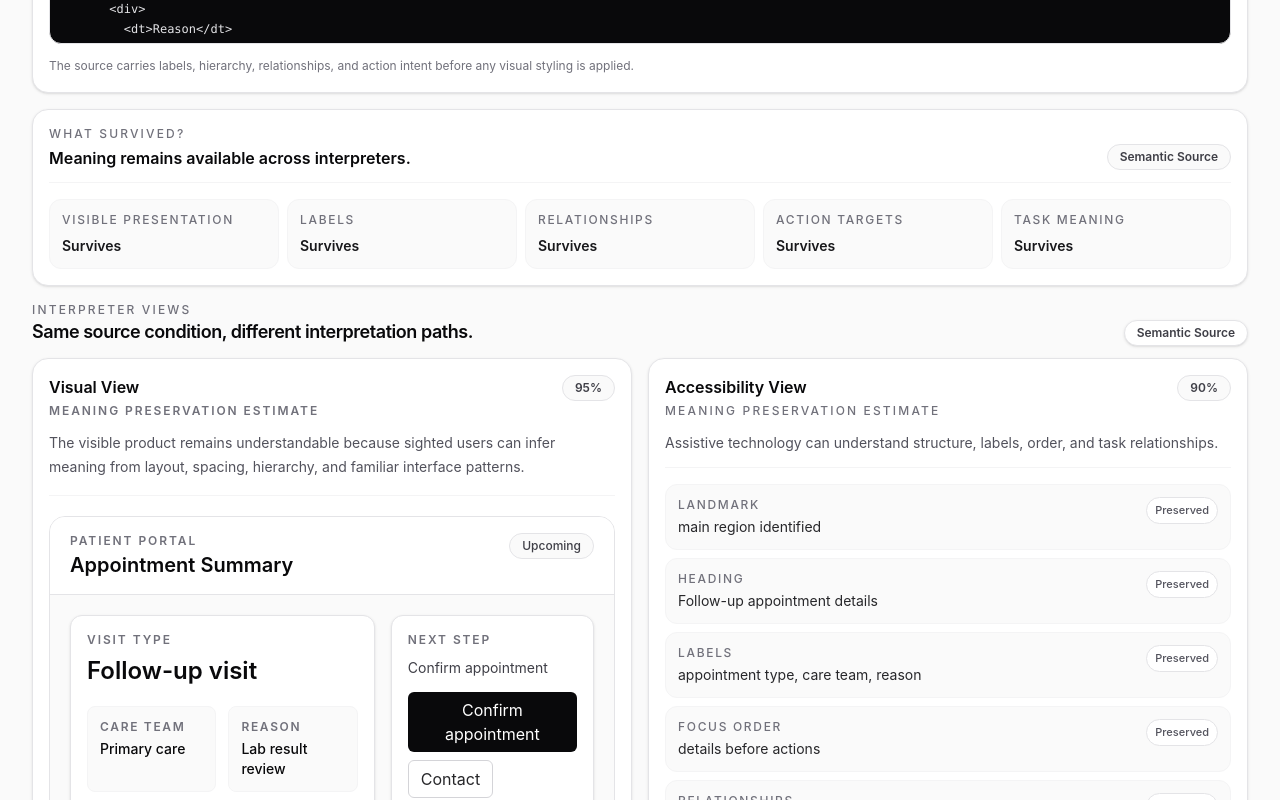
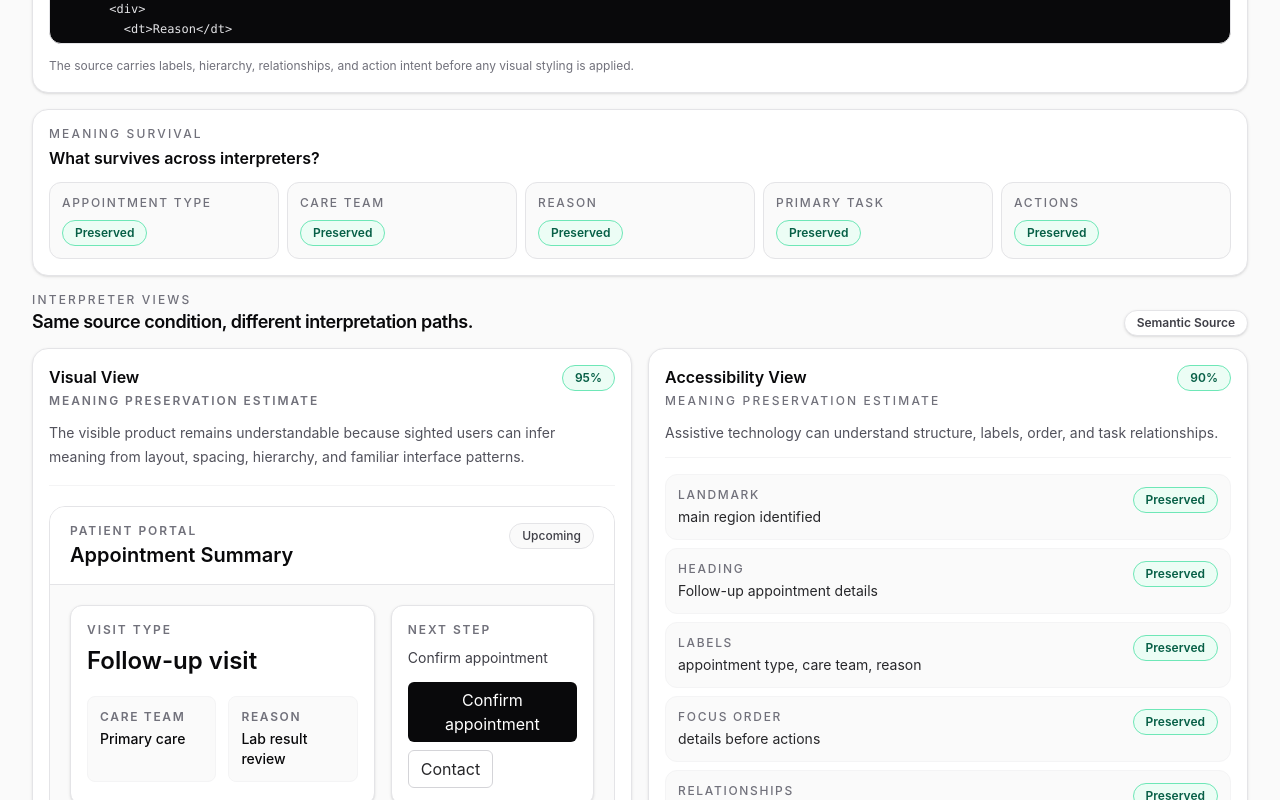
Before and after one commit to j-hargrove/headless-accessibility-demo, a Next.js app: page / in a window 1280 px wide. Shown: the part 860-1660 px from the top of the page. Built offline with nearby package versions, Linux system fonts and the light colour scheme.

Commit message:
Apply red yellow green meaning signal colors

```diff
--- /dev/null
+++ b/app/components/ColorSignalNormalizer.tsx
@@ -0,0 +1,134 @@
+"use client";
+
+import { useEffect } from "react";
+
+type Tone = "strong" | "mixed" | "weak" | "neutral";
+
+function getScoreTone(score: number): Tone {
+  if (score >= 85) return "strong";
+  if (score >= 60) return "mixed";
+  return "weak";
+}
+
+function getStatusTone(text: string): Tone {
+  const value = text.trim().toLowerCase();
+
+  const strongStatuses = [
+    "preserved",
+    "high confidence",
+    "identified",
+    "actionable",
+    "mapped",
+    "clear",
+    "encoded",
+    "available",
+    "understood",
+    "strong",
+    "high",
+  ];
+
+  const mixedStatuses = [
+    "limited",
+    "partial",
+    "mixed",
+    "inferred",
+    "ambiguous",
+    "degraded",
+    "moderate",
+  ];
+
+  const weakStatuses = [
+    "weak",
+    "unclear",
+    "missing",
+    "lost",
+    "low",
+    "absent",
+    "not available",
+    "not mapped",
+  ];
+
+  if (strongStatuses.includes(value)) return "strong";
+  if (mixedStatuses.includes(value)) return "mixed";
+  if (weakStatuses.includes(value)) return "weak";
+
+  return "neutral";
+}
+
+function getToneStyles(tone: Tone): Partial<CSSStyleDeclaration> {
+  if (tone === "strong") {
+    return {
+      borderColor: "rgb(110 231 183)",
+      backgroundColor: "rgb(236 253 245)",
+      color: "rgb(6 95 70)",
+    };
+  }
+
+  if (tone === "mixed") {
+    return {
+      borderColor: "rgb(252 211 77)",
+      backgroundColor: "rgb(255 251 235)",
+      color: "rgb(146 64 14)",
+    };
+  }
+
+  if (tone === "weak") {
+    return {
+      borderColor: "rgb(253 164 175)",
+      backgroundColor: "rgb(255 241 242)",
+      color: "rgb(159 18 57)",
+    };
+  }
+
+  return {
+    borderColor: "rgb(212 212 216)",
+    backgroundColor: "rgb(250 250 250)",
+    color: "rgb(63 63 70)",
+  };
+}
+
+function applySignalStyle(element: HTMLElement, tone: Tone) {
+  const styles = getToneStyles(tone);
+
+  element.style.display = "inline-flex";
+  element.style.alignItems = "center";
+  element.style.flexShrink = "0";
+  element.style.borderRadius = "9999px";
+  element.style.borderWidth = "1px";
+  element.style.borderStyle = "solid";
+  element.style.padding = "0.25rem 0.75rem";
+  element.style.fontSize = "0.75rem";
+  element.style.lineHeight = "1rem";
+  element.style.fontWeight = "600";
+
+  element.style.borderColor = styles.borderColor ?? "";
+  element.style.backgroundColor = styles.backgroundColor ?? "";
+  element.style.color = styles.color ?? "";
+}
+
+export default function ColorSignalNormalizer() {
+  useEffect(() => {
+    const candidates = Array.from(
+      document.querySelectorAll<HTMLElement>("span, div")
+    );
+
+    candidates.forEach((element) => {
+      const text = element.textContent?.trim() ?? "";
+
+      if (!text) return;
+
+      const isScore = /^\d{1,3}%$/.test(text);
+      const statusTone = getStatusTone(text);
+
+      if (!isScore && statusTone === "neutral") return;
+
+      const tone = isScore
+        ? getScoreTone(Number.parseInt(text.replace("%", ""), 10))
+        : statusTone;
+
+      applySignalStyle(element, tone);
+    });
+  }, []);
+
+  return null;
+}
--- a/app/components/FidelityScoreBadge.tsx
+++ b/app/components/FidelityScoreBadge.tsx
@@ -1,11 +1,9 @@
 import { type MeaningSource } from "@/app/data/meaningModel";
-
-type FidelityTone = "strong" | "mixed" | "weak";
+import ScorePill from "./ScorePill";
 
 type FidelityScoreBadgeProps = {
   interpreter: string;
   model: MeaningSource;
-  meaningMode?: string;
 };
 
 function getMeaningPreservationScore(
@@ -22,29 +20,11 @@ function getMeaningPreservationScore(
   return score;
 }
 
-function getMeaningPreservationTone(score: number): FidelityTone {
-  if (score >= 85) {
-    return "strong";
-  }
-
-  if (score >= 60) {
-    return "mixed";
-  }
-
-  return "weak";
-}
-
 export default function FidelityScoreBadge({
   interpreter,
   model,
 }: FidelityScoreBadgeProps) {
   const score = getMeaningPreservationScore(interpreter, model);
-  const tone = getMeaningPreservationTone(score);
 
-  return (
-    <div className={`fidelity-score-badge ${tone}`}>
-      <span className="fidelity-score-label">Meaning Preservation</span>
-      <strong className="fidelity-score-value">{score}%</strong>
-    </div>
-  );
+  return <ScorePill score={score} label={`${interpreter} meaning preservation`} />;
 }
--- /dev/null
+++ b/app/components/ScorePill.tsx
@@ -0,0 +1,19 @@
+import { getScoreClasses } from "./statusColors";
+
+type ScorePillProps = {
+  score: number;
+  label?: string;
+};
+
+export default function ScorePill({ score, label }: ScorePillProps) {
+  return (
+    <span
+      className={`inline-flex shrink-0 items-center rounded-full border px-3 py-1 text-xs font-semibold ${getScoreClasses(
+        score
+      )}`}
+      aria-label={label ? `${label}: ${score}%` : `${score}%`}
+    >
+      {score}%
+    </span>
+  );
+}
--- /dev/null
+++ b/app/components/StatusPill.tsx
@@ -0,0 +1,17 @@
+import { getStatusClasses } from "./statusColors";
+
+type StatusPillProps = {
+  children: string;
+};
+
+export default function StatusPill({ children }: StatusPillProps) {
+  return (
+    <span
+      className={`inline-flex shrink-0 items-center rounded-full border px-3 py-1 text-xs font-medium ${getStatusClasses(
+        children
+      )}`}
+    >
+      {children}
+    </span>
+  );
+}
--- a/app/components/SurvivalStrip.tsx
+++ b/app/components/SurvivalStrip.tsx
@@ -1,51 +1,54 @@
+import { type SourceMode } from "@/app/data/meaningModel";
+import StatusPill from "./StatusPill";
+
 type SurvivalStripProps = {
-  sourceMode?: "semantic" | "nonSemantic";
-  mode?: "semantic" | "nonSemantic";
+  sourceMode?: SourceMode;
+  mode?: SourceMode;
 };
 
-const semanticItems = [
+const semanticSignals = [
   {
-    label: "Visible presentation",
-    status: "Survives",
+    label: "Appointment type",
+    status: "Preserved",
   },
   {
-    label: "Labels",
-    status: "Survives",
+    label: "Care team",
+    status: "Preserved",
   },
   {
-    label: "Relationships",
-    status: "Survives",
+    label: "Reason",
+    status: "Preserved",
   },
   {
-    label: "Action targets",
-    status: "Survives",
+    label: "Primary task",
+    status: "Preserved",
   },
   {
-    label: "Task meaning",
-    status: "Survives",
+    label: "Actions",
+    status: "Preserved",
   },
 ];
 
-const nonSemanticItems = [
+const nonSemanticSignals = [
   {
-    label: "Visible presentation",
-    status: "Mostly survives",
+    label: "Appointment type",
+    status: "Inferred",
   },
   {
-    label: "Labels",
-    status: "Weak",
+    label: "Care team",
+    status: "Partial",
   },
   {
-    label: "Relationships",
-    status: "Missing",
+    label: "Reason",
+    status: "Partial",
   },
   {
-    label: "Action targets",
+    label: "Primary task",
     status: "Ambiguous",
   },
   {
-    label: "Task meaning",
-    status: "Inferred",
+    label: "Actions",
+    status: "Degraded",
   },
 ];
 
@@ -54,40 +57,32 @@ export default function SurvivalStrip({
   mode,
 }: SurvivalStripProps) {
   const activeMode = sourceMode ?? mode ?? "semantic";
-  const isSemantic = activeMode === "semantic";
-  const items = isSemantic ? semanticItems : nonSemanticItems;
+  const signals =
+    activeMode === "semantic" ? semanticSignals : nonSemanticSignals;
 
   return (
     <section className="rounded-2xl border border-zinc-200 bg-white p-4 shadow-sm">
-      <div className="mb-4 flex flex-col gap-2 border-b border-zinc-100 pb-3 sm:flex-row sm:items-end sm:justify-between">
+      <div className="mb-3 flex flex-wrap items-end justify-between gap-3">
         <div>
           <p className="text-xs font-medium uppercase tracking-[0.18em] text-zinc-500">
-            What Survived?
+            Meaning Survival
           </p>
           <h2 className="mt-1 text-base font-semibold text-zinc-950">
-            {isSemantic
-              ? "Meaning remains available across interpreters."
-              : "Presentation remains visible, but structure weakens."}
+            What survives across interpreters?
           </h2>
         </div>
-
-        <span className="w-fit rounded-full border border-zinc-200 bg-zinc-50 px-3 py-1 text-xs font-semibold text-zinc-700">
-          {isSemantic ? "Semantic Source" : "Non-Semantic Source"}
-        </span>
       </div>
 
       <div className="grid gap-2 sm:grid-cols-5">
-        {items.map((item) => (
+        {signals.map((signal) => (
           <div
-            key={item.label}
-            className="rounded-xl border border-zinc-100 bg-zinc-50 p-3"
+            key={signal.label}
+            className="rounded-xl border border-zinc-200 bg-zinc-50 p-3"
           >
-            <p className="text-xs font-medium uppercase tracking-[0.14em] text-zinc-500">
-              {item.label}
+            <p className="mb-2 text-xs font-medium uppercase tracking-[0.14em] text-zinc-500">
+              {signal.label}
             </p>
-            <p className="mt-2 text-sm font-semibold text-zinc-900">
-              {item.status}
-            </p>
+            <StatusPill>{signal.status}</StatusPill>
           </div>
         ))}
       </div>
--- /dev/null
+++ b/app/components/statusColors.ts
@@ -0,0 +1,76 @@
+export type SignalTone = "strong" | "mixed" | "weak" | "neutral";
+
+export function getScoreTone(score: number): SignalTone {
+  if (score >= 85) return "strong";
+  if (score >= 60) return "mixed";
+  return "weak";
+}
+
+export function getStatusTone(status: string): SignalTone {
+  const value = status.trim().toLowerCase();
+
+  const strongStatuses = [
+    "preserved",
+    "high confidence",
+    "identified",
+    "actionable",
+    "mapped",
+    "clear",
+    "encoded",
+    "available",
+    "understood",
+    "strong",
+    "high",
+  ];
+
+  const mixedStatuses = [
+    "limited",
+    "partial",
+    "mixed",
+    "inferred",
+    "ambiguous",
+    "degraded",
+    "moderate",
+  ];
+
+  const weakStatuses = [
+    "weak",
+    "unclear",
+    "missing",
+    "lost",
+    "low",
+    "absent",
+    "not available",
+    "not mapped",
+  ];
+
+  if (strongStatuses.includes(value)) return "strong";
+  if (mixedStatuses.includes(value)) return "mixed";
+  if (weakStatuses.includes(value)) return "weak";
+
+  return "neutral";
+}
+
+export function getToneClasses(tone: SignalTone): string {
+  if (tone === "strong") {
+    return "border-emerald-300 bg-emerald-50 text-emerald-800";
+  }
+
+  if (tone === "mixed") {
+    return "border-amber-300 bg-amber-50 text-amber-800";
+  }
+
+  if (tone === "weak") {
+    return "border-rose-300 bg-rose-50 text-rose-800";
+  }
+
+  return "border-zinc-300 bg-zinc-50 text-zinc-700";
+}
+
+export function getScoreClasses(score: number): string {
+  return getToneClasses(getScoreTone(score));
+}
+
+export function getStatusClasses(status: string): string {
+  return getToneClasses(getStatusTone(status));
+}
--- a/app/page.tsx
+++ b/app/page.tsx
@@ -12,6 +12,7 @@ import SurvivalStrip from "@/app/components/SurvivalStrip";
 import InterpreterViewGrid from "@/app/components/InterpreterViewGrid";
 import SourceInspector from "@/app/components/SourceInspector";
 import ProjectSources from "./components/ProjectSources";
+import ColorSignalNormalizer from "./components/ColorSignalNormalizer";
 
 type SourceMode = "semantic" | "nonSemantic";
 
@@ -23,6 +24,8 @@ export default function Home() {
   }, [selectedMode]);
 
   return (
+    <>
+      <ColorSignalNormalizer />
     <main className="min-h-screen bg-zinc-50 px-4 py-6 text-zinc-950 sm:px-6 lg:px-8">
       <div className="mx-auto flex max-w-7xl flex-col gap-4">
         <header className="rounded-3xl border border-zinc-200 bg-white p-6 shadow-sm">
@@ -78,5 +81,6 @@ export default function Home() {
       </div>
             <ProjectSources />
       </main>
+    </>
   );
 }
```
Also changed, not shown: app/components/InterpretationFidelityPanel.tsx (+8 -9 lines).
